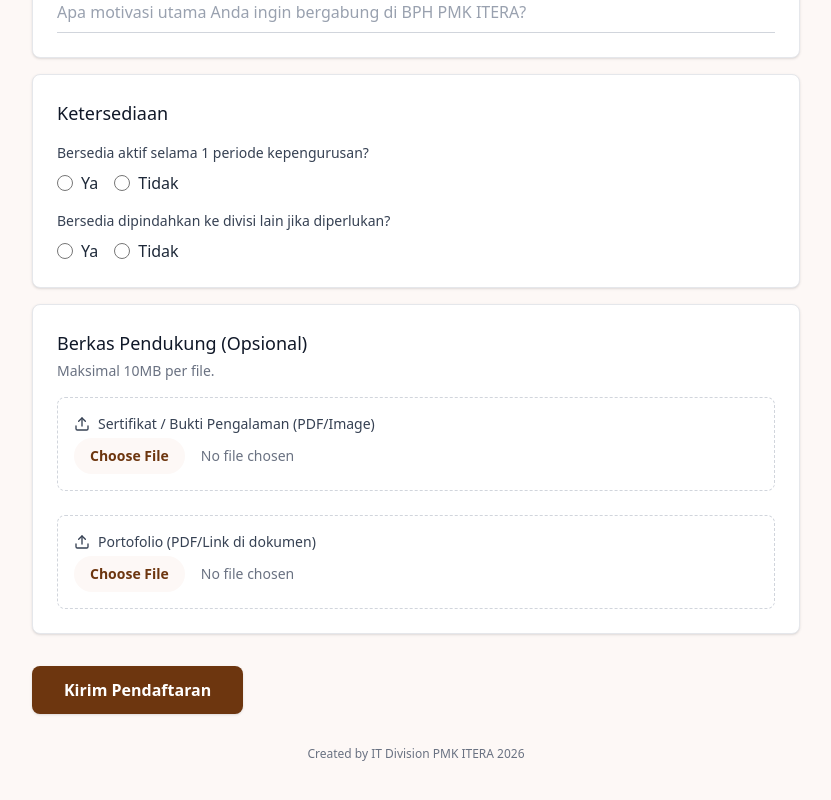
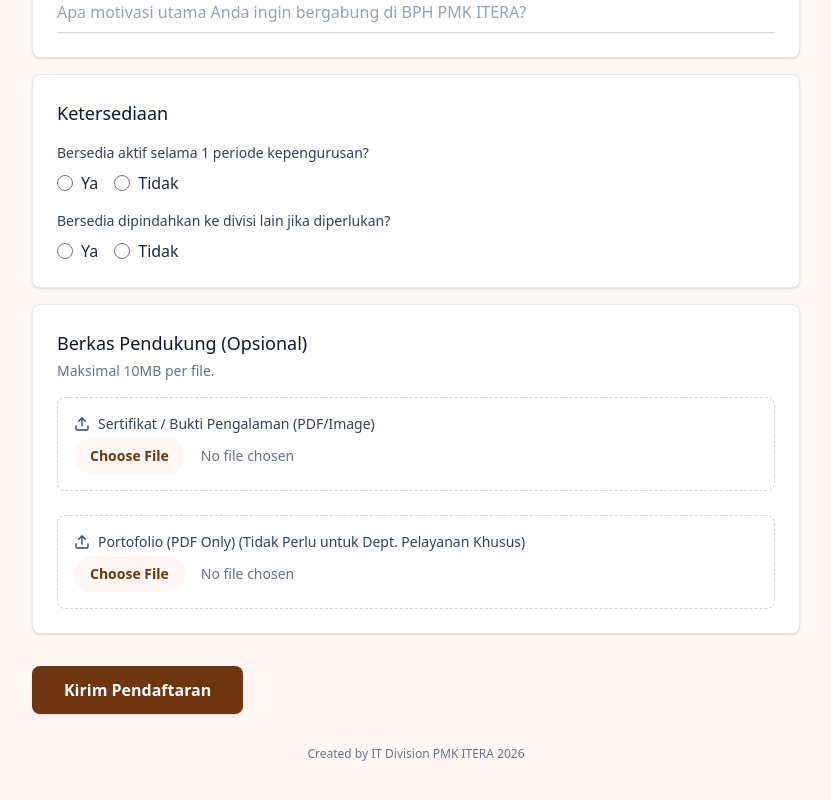
Before and after one commit to Jeremi16/pmkform, a React (Vite) app: page / in a window 1280 px wide. Shown: the part 2069-2869 px from the top of the page, without its empty margins (224-1055 px from the left). Built offline with nearby package versions, Linux system fonts and the light colour scheme.

Commit message:
pelakhu update

```diff
--- a/src/components/RegistrationForm.jsx
+++ b/src/components/RegistrationForm.jsx
@@ -296,7 +296,7 @@ const RegistrationForm = () => {
                                 }}
                             />
                             <FileInputField
-                                label="Portofolio (PDF/Link di dokumen)"
+                                label="Portofolio (PDF Only) (Tidak Perlu untuk Dept. Pelayanan Khusus)"
                                 name="portfolio"
                                 register={register}
                                 error={errors.portfolio}
```
